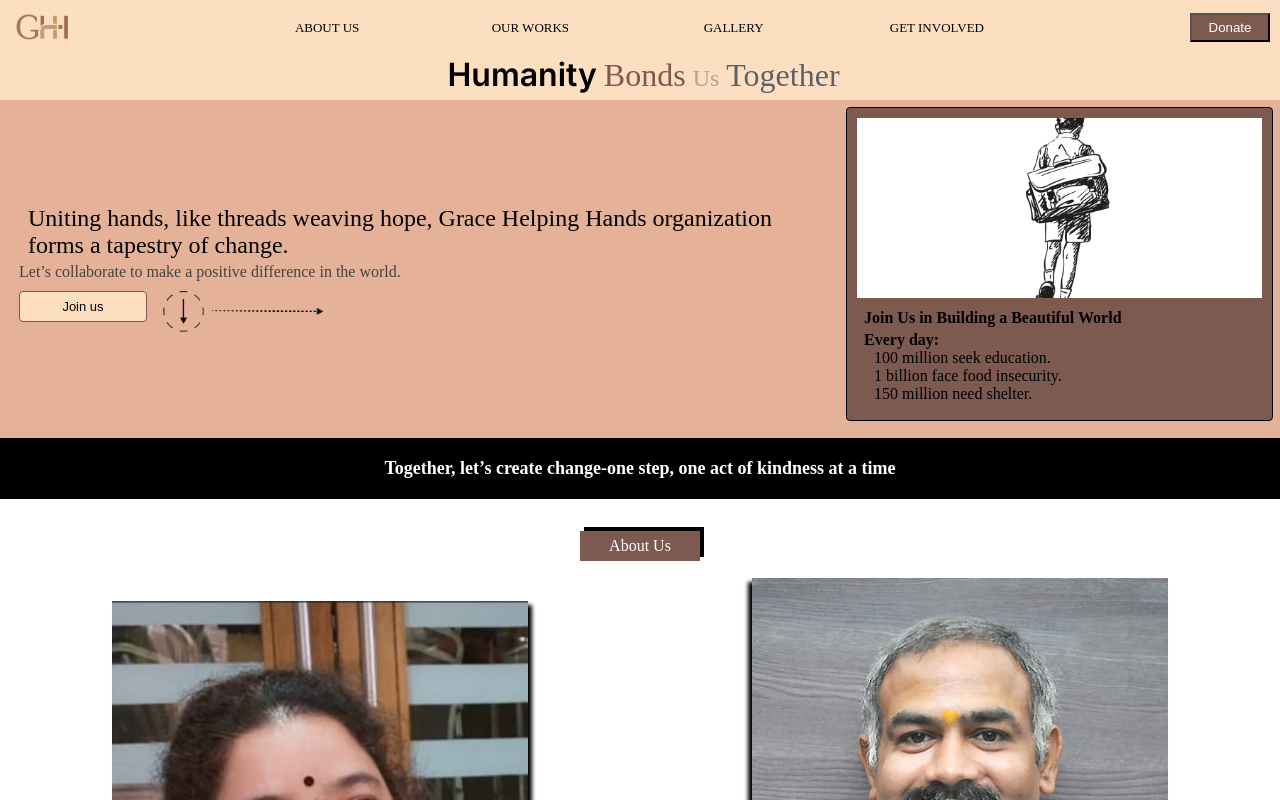
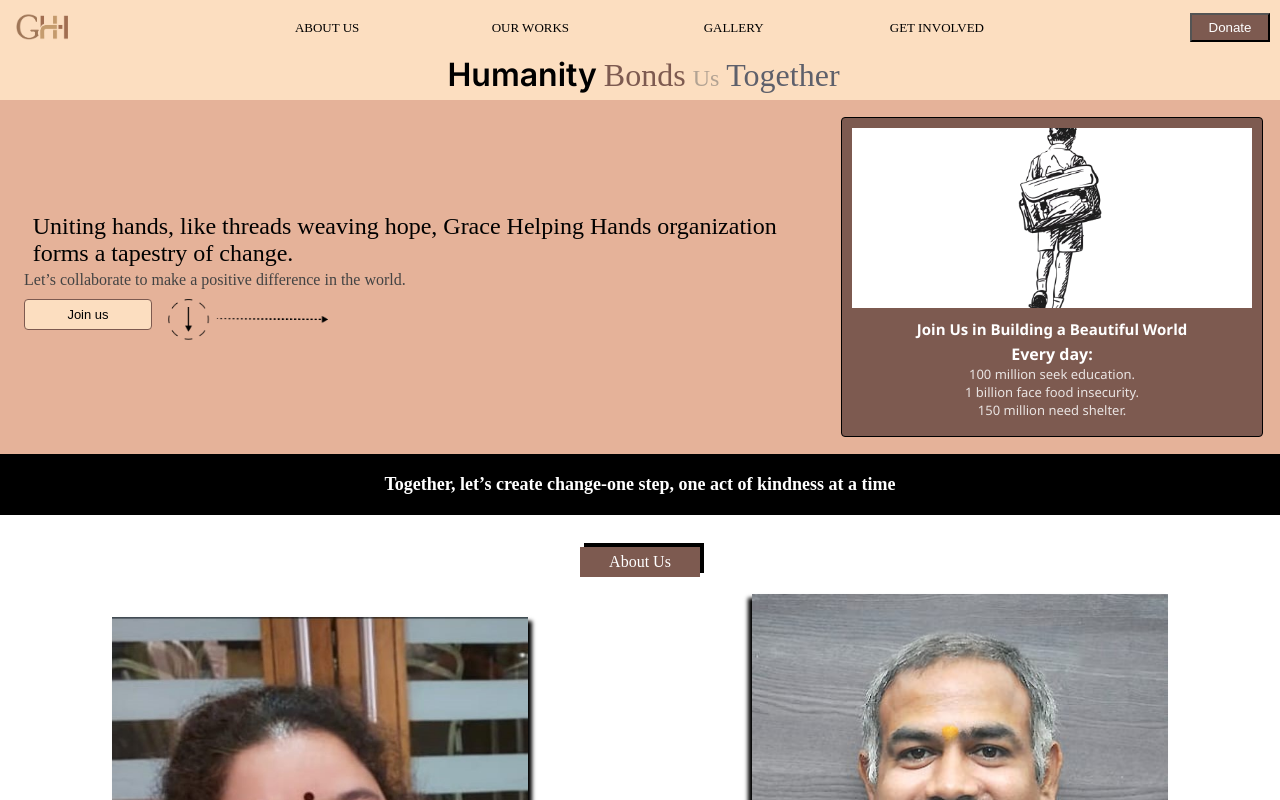
Before and after one commit to darshan1005/GHH-org, a React (Vite) app: page / in a window 1280 px wide. Shown: the top 800 px of the page. Built offline with nearby package versions, Linux system fonts and the light colour scheme; a web font is replaced by a local one.

Commit message:
Add files via upload

```diff
--- a/src/Components/Hero/hero.jsx
+++ b/src/Components/Hero/hero.jsx
@@ -53,7 +53,7 @@ const Hero = () => {
                             <ImageAnimation images={images}  />
                         </div>
                         <div className="card-content">
-                            <h4>Join Us in Building a Beautiful World</h4>
+                            <p>Join Us in Building a Beautiful World</p>
                             <ul>
                                 <li className="heading">Every day:</li>
                                 <li className='semi-content'>100 million seek education.</li>
--- a/src/main.css
+++ b/src/main.css
@@ -172,19 +172,27 @@ a {
 }
 .Hero-section .subtitle .card .card-content {
   padding: 7px;
+  display: grid;
+  place-items: center;
 }
-.Hero-section .subtitle .card .card-content h4 {
-  font-size: medium;
+.Hero-section .subtitle .card .card-content p {
+  font-size: 15px;
   margin-bottom: 4px;
+  color: white;
+  text-align: center;
+  font-weight: 600;
+  font-family: "Segoe UI", Tahoma, Geneva, Verdana, sans-serif;
 }
 .Hero-section .subtitle .card .card-content ul {
-  text-align: left;
+  text-align: center;
+  color: rgba(255, 255, 255, 0.8352941176);
+  font-size: small;
+  font-family: "Segoe UI", Tahoma, Geneva, Verdana, sans-serif;
 }
 .Hero-section .subtitle .card .card-content .heading {
   font-weight: 600;
-}
-.Hero-section .subtitle .card .card-content .semi-content {
-  margin-left: 10px;
+  font-size: medium;
+  color: #ffffff;
 }
 .Hero-section .hero-footer .black-div {
   background: black;
@@ -510,7 +518,10 @@ a {
 }
 @media screen and (min-width: 425px) {
   .nav-title .logo-container img {
-    width: 90%;
+    width: 100%;
+  }
+  .nav-title .nav-list .list .navs {
+    font-size: 11px;
   }
   .Hero-section .title-spans .title1 {
     font-size: x-large;
@@ -529,9 +540,10 @@ a {
     font-size: small;
   }
   .Hero-section .subtitle .card {
-    width: 65%;
+    width: 70%;
   }
   .Hero-section .hero-footer .black-div h3 {
+    padding: 7px;
     font-size: small;
     text-align: center;
   }
@@ -552,9 +564,17 @@ a {
   .about-section .owner-details .admin .admin-title {
     font-size: small;
   }
+  .about-section .mission .mission-statement .statement {
+    font-size: medium;
+  }
   .ourwork-section .ourwork .works ul li {
+    font-size: medium;
     width: 140px;
     height: 160px;
+  }
+  .ourwork-section .work-image-scroll .images img {
+    width: 14rem;
+    height: 14rem;
   }
   .section-footer .footer-body .log-icons img {
     width: 110px;
@@ -608,6 +628,9 @@ a {
     align-items: center;
     justify-content: space-between;
   }
+  .Hero-section .subtitle .subtitle-statement {
+    margin-left: 5px;
+  }
   .Hero-section .subtitle .subtitle-statement .statement {
     text-align: left;
     font-size: x-large;
@@ -638,6 +661,8 @@ a {
   }
   .Hero-section .subtitle .card {
     width: 50%;
+    margin-top: 10px;
+    margin-right: 10px;
   }
   .Hero-section .hero-footer .black-div h3 {
     font-size: large;
@@ -689,7 +714,7 @@ a {
   }
   .section-footer .footer-body .contact-details .contact {
     width: 20rem;
-    font-size: small;
+    font-size: medium;
   }
 }
 @media screen and (min-width: 1440px) {
--- a/src/main.scss
+++ b/src/main.scss
@@ -206,22 +206,29 @@ a {
 
       .card-content {
         padding: 7px;
+        display: grid;
+        place-items: center;
 
-        h4 {
-          font-size: medium;
+        p {
+          font-size: 15px;
           margin-bottom: 4px;
+          color: white;
+          text-align: center;
+          font-weight: 600;
+          font-family:'Segoe UI', Tahoma, Geneva, Verdana, sans-serif;
         }
 
         ul {
-          text-align: left;
+          text-align: center;
+          color: #ffffffd5;
+          font-size: small;
+          font-family:'Segoe UI', Tahoma, Geneva, Verdana, sans-serif;
         }
 
         .heading {
           font-weight: 600;
-        }
-
-        .semi-content {
-          margin-left: 10px;
+          font-size: medium;
+          color: #ffffff;
         }
       }
     }
@@ -636,7 +643,14 @@ a {
   .nav-title {
     .logo-container {
       img {
-        width: 90%;
+        width: 100%;
+      }
+    }
+    .nav-list{
+      .list{
+        .navs{
+          font-size: 11px;
+        }
       }
     }
   }
@@ -668,7 +682,7 @@ a {
         }
       }
       .card {
-        width: 65%;
+        width: 70%;
       }
 
     }
@@ -676,6 +690,7 @@ a {
     .hero-footer {
       .black-div {
         h3 {
+          padding: 7px;
           font-size: small;
           text-align: center;
         }
@@ -704,6 +719,13 @@ a {
         }
       }
     }
+    .mission{
+      .mission-statement{
+        .statement{
+          font-size: medium;
+        }
+      }
+    }
   }
 
       // our Works
@@ -712,9 +734,18 @@ a {
     .works{
       ul{
         li{
+          font-size: medium;
           width: 140px;
           height: 160px;
         }
+      }
+    }
+  }
+  .work-image-scroll{
+    .images{
+      img{
+        width: 14rem;
+        height: 14rem;
       }
     }
   }
@@ -788,6 +819,7 @@ a {
           align-items: center;
           justify-content: space-between;
           .subtitle-statement{
+            margin-left: 5px;
             .statement{
               text-align: left;
               font-size: x-large;
@@ -819,6 +851,8 @@ a {
           }
           .card{
             width: 50%;
+            margin-top: 10px;
+            margin-right: 10px;
           }
         }
 
@@ -907,7 +941,7 @@ a {
         .contact-details{
           .contact{
             width: 20rem;
-            font-size: small;
+            font-size: medium;
           }
         }
       }
```
Also changed, not shown: 1 other file (tests, documents, lock files or other folders).
